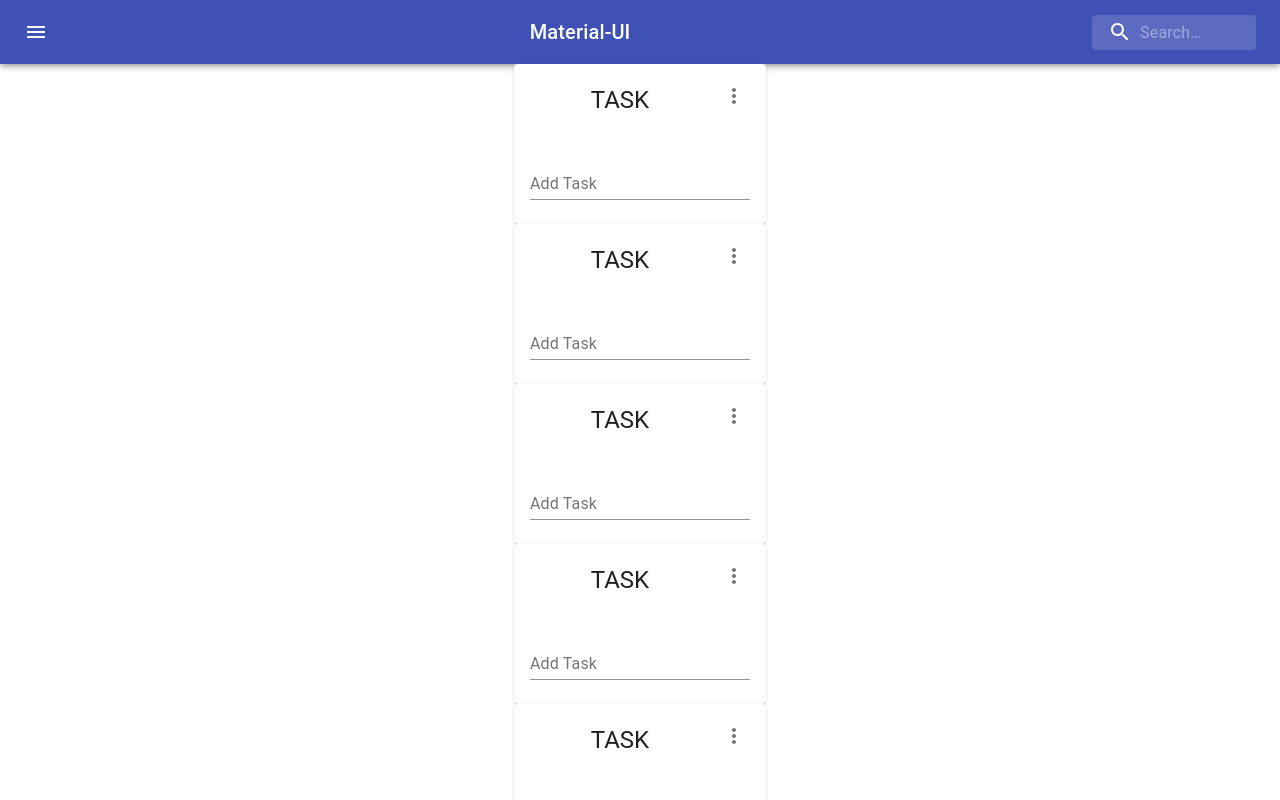
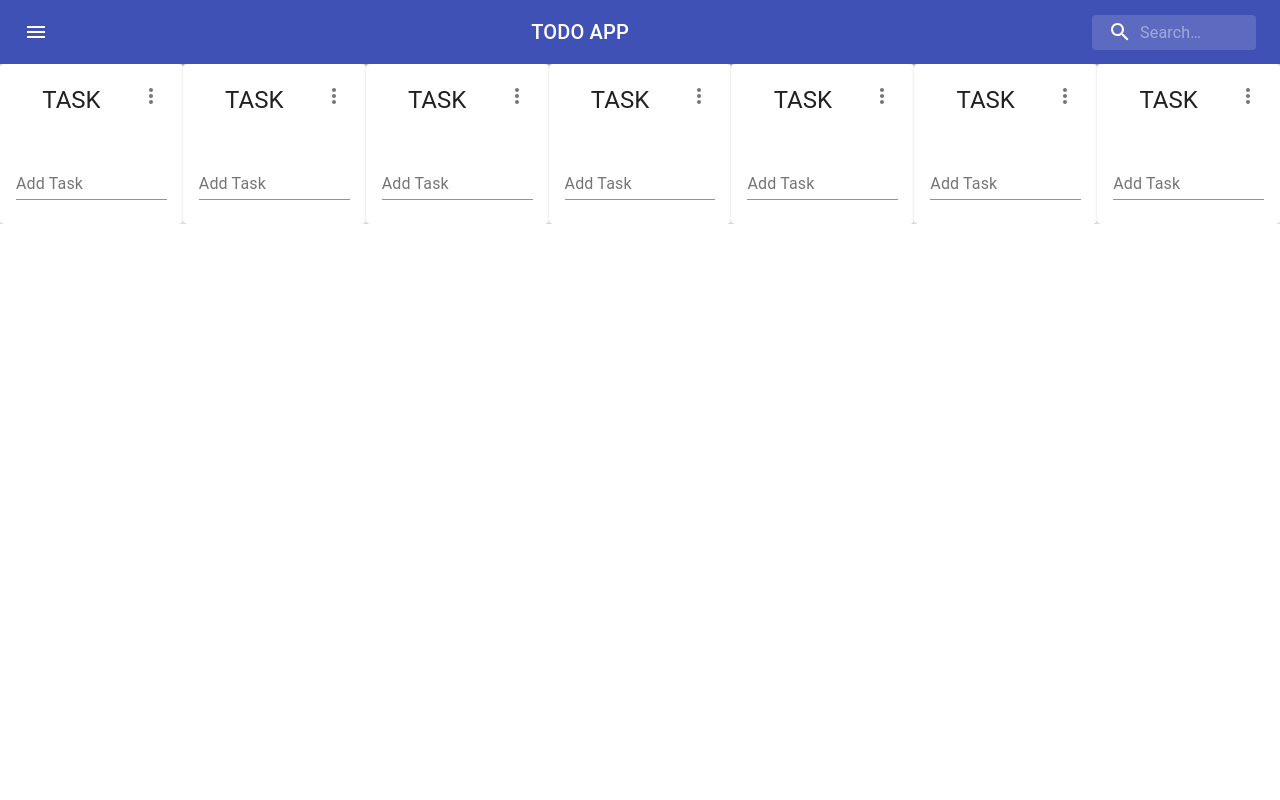
Before and after one commit to attrikartik/TodoApp, a React (Create React App) app: page / in a window 1280 px wide. Shown: the top 800 px of the page. Built offline with nearby package versions, Linux system fonts and the light colour scheme.

Commit message:
fourth commit

```diff
--- a/src/Components/Board/Board.module.css
+++ b/src/Components/Board/Board.module.css
@@ -1,11 +1,11 @@
 .Board{
-  /* display: flex;
+  display: flex;
   flex-direction: row;
   overflow-x: auto;
-  width: auto; */
+  width: auto;
 
 
-   display: inline-block
+   /* display: inline-block */
 }
 
 .Container{
--- a/src/Components/UI/Header.js
+++ b/src/Components/UI/Header.js
@@ -79,7 +79,7 @@ export default function SearchAppBar() {
             <MenuIcon />
           </IconButton>
           <Typography className={classes.title} variant="h6" noWrap>
-            Material-UI
+            TODO APP
           </Typography>
           <div className={classes.search}>
             <div className={classes.searchIcon}>
```
